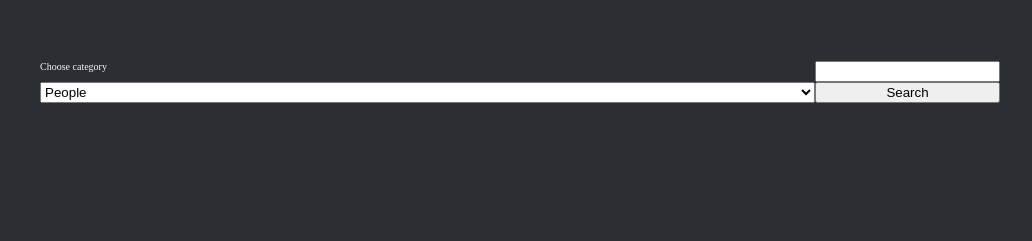
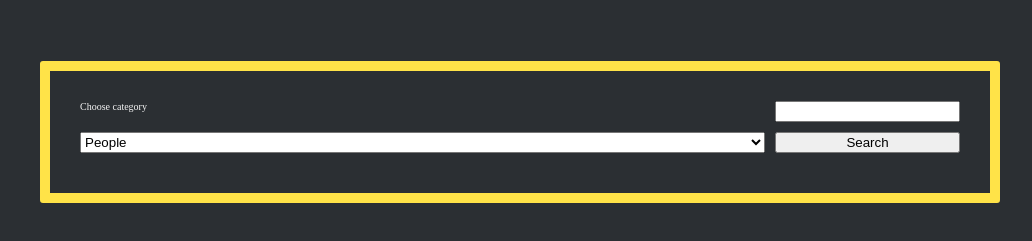
Before and after one commit to KP1976/Star-Wars-API, a website built with webpack: page index.html in a window 1280 px wide. Shown: the part 139-380 px from the top of the page, without its empty margins (120-1152 px from the left). Built offline with nearby package versions, Linux system fonts and the light colour scheme.

Commit message:
Fix styles in form

```diff
--- a/src/scss/style.scss
+++ b/src/scss/style.scss
@@ -41,9 +41,13 @@ body {
 }
 
 .form {
+	border: 1rem solid var(--font-title-color);
+	border-radius: 0.3rem;
 	display: grid;
 	grid-template-columns: 5fr 1fr;
 	grid-template-rows: repeat(3, auto);
+	grid-gap: 1rem;
 	margin-top: 8rem;
+	padding: 3rem;
 	width: 80%;
 }
```
